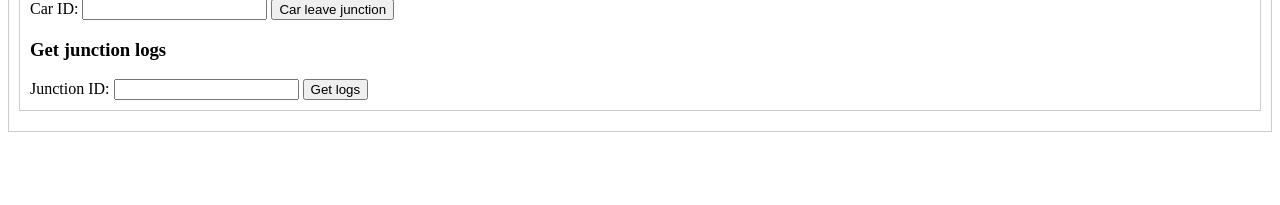
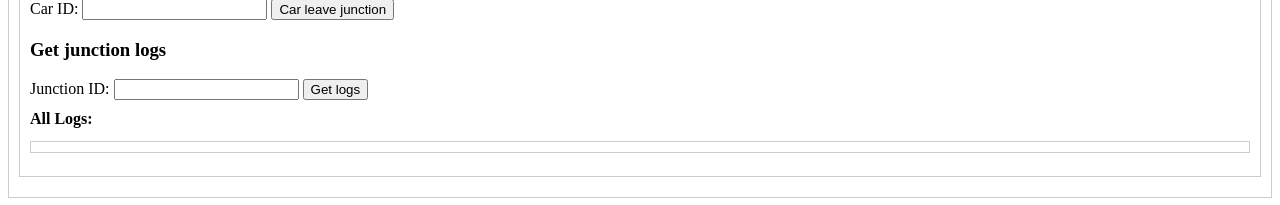
Before and after one commit to LegendaryLoona/LancasterTraficManagementProject, a Django app: template VRLPR/LicenseTracker/templates/index.html in a window 1280 px wide. Shown: the part 1995-2200 px from the top of the page. Before the commit the page ends 2127 px from the top, so only its background shows below. Run offline with Django 5.2, Linux system fonts and the light colour scheme; the template is opened without the code that fills it, so the values that code supplies are empty.

Commit message:
Update index.html

```diff
--- a/VRLPR/LicenseTracker/templates/index.html
+++ b/VRLPR/LicenseTracker/templates/index.html
@@ -232,7 +232,10 @@
         <input type="number" id="junction_logs_id_create" />
         <button onclick="junctionLogs()">Get logs</button>
       </div>
-      <div id="junction_logs_result" style="color: green;"></div>
+      <div style="margin-top: 10px;">
+        <strong>All Logs:</strong>
+        <pre id="junction_logs_result" style="color: blue; border: 1px solid #ccc; padding: 5px;"></pre>
+      </div>
 
 <script>
   function createLicense() {
```
